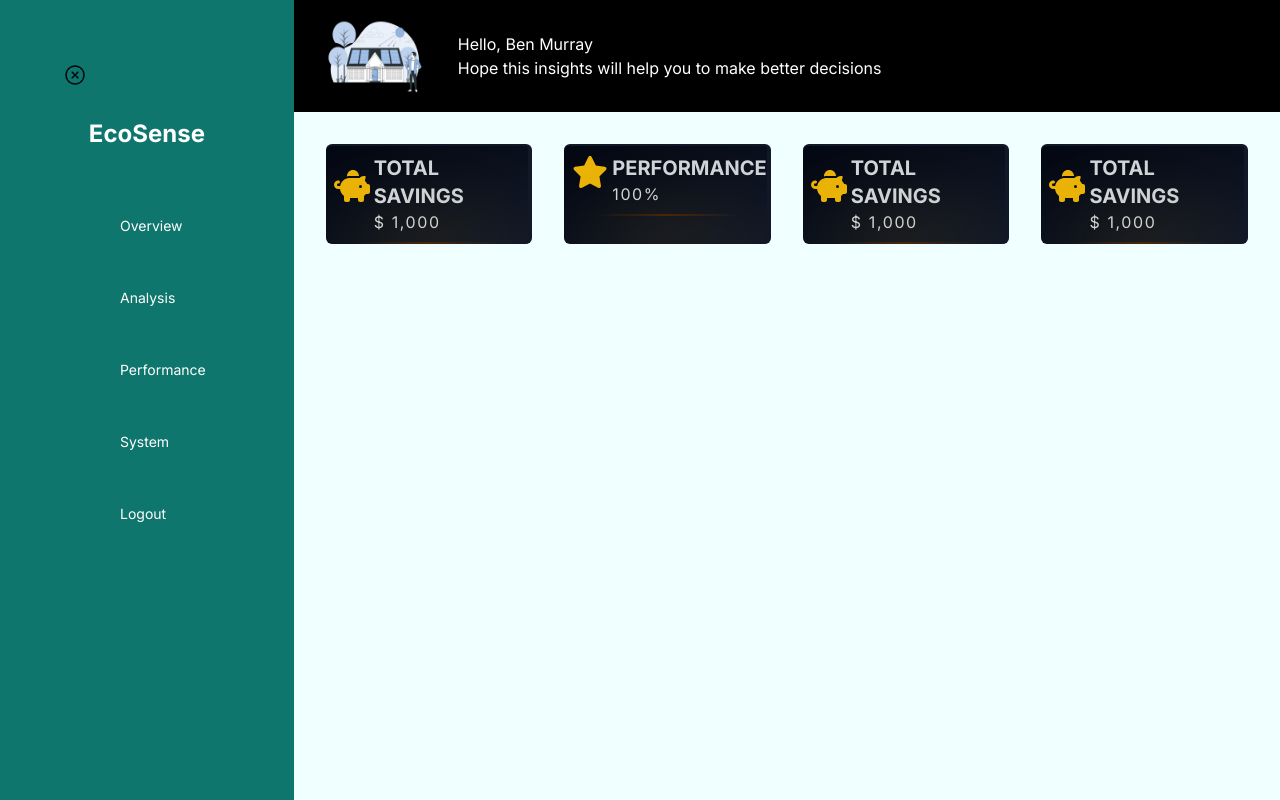
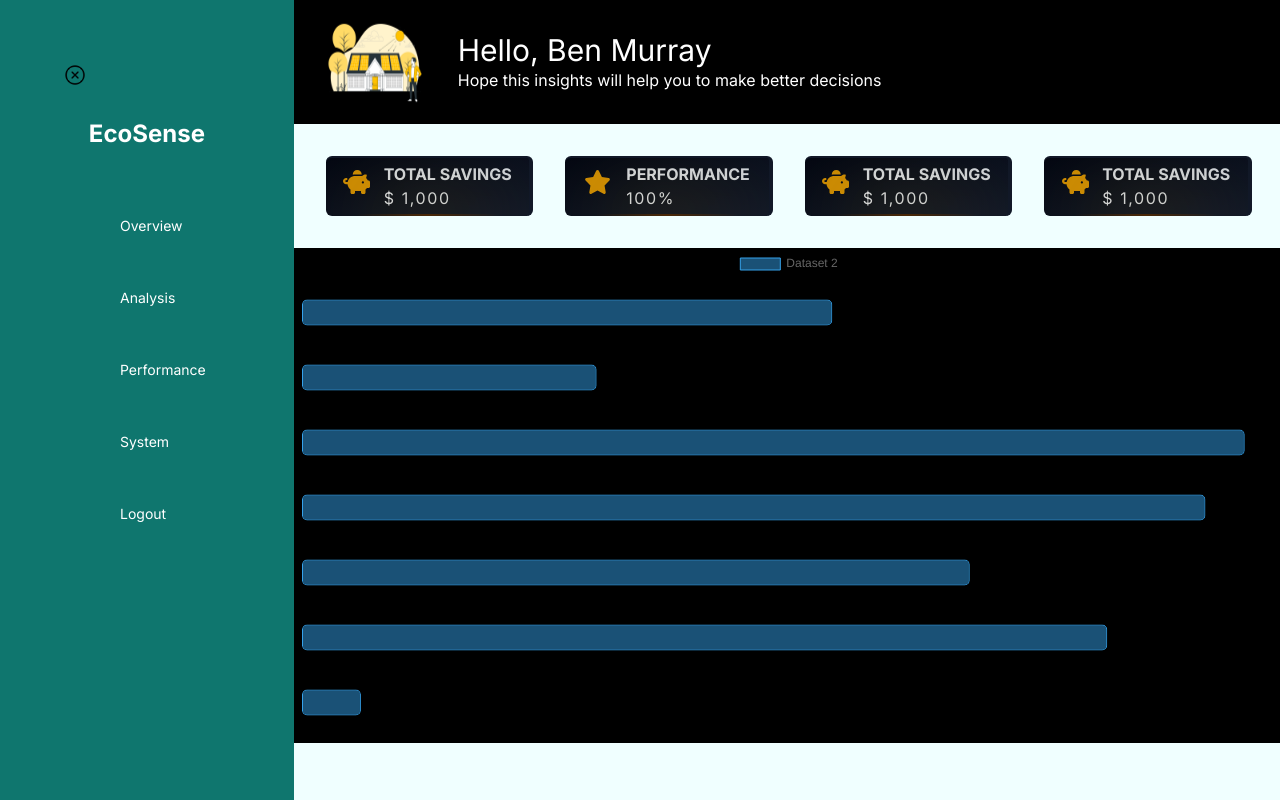
Before and after one commit to TechyMT/circuitSlingers-tataPowerHackathon, a Next.js app in the folder client/: page /dashboard in a window 1280 px wide. Built offline with nearby package versions, Linux system fonts and the light colour scheme.

Commit message:
dashboard changes

```diff
--- a/client/package.json
+++ b/client/package.json
@@ -9,16 +9,19 @@
     "lint": "next lint"
   },
   "dependencies": {
+    "@faker-js/faker": "^8.2.0",
     "@fortawesome/fontawesome-svg-core": "^6.4.2",
     "@fortawesome/free-solid-svg-icons": "^6.4.2",
     "@fortawesome/react-fontawesome": "^0.2.0",
     "@lordicon/element": "^1.1.0",
     "@nextui-org/react": "^2.1.13",
+    "chart.js": "^4.4.0",
     "framer-motion": "^10.16.4",
     "lord-icon-element": "^4.1.2",
     "lottie-web": "^5.12.2",
     "next": "14.0.0",
     "react": "^18",
+    "react-chartjs-2": "^5.2.0",
     "react-dom": "^18"
   },
   "devDependencies": {
--- a/client/src/app/components/Card.jsx
+++ b/client/src/app/components/Card.jsx
@@ -4,19 +4,19 @@ import { FontAwesomeIcon } from "@fortawesome/react-fontawesome";
 
 const Cards = (props) => {
   return (
-    <div className="card text-gray-300 w-[clamp(260px,80%,300px)] hover:brightness-90 transition-all cursor-pointer group bg-gradient-to-tl from-gray-900 to-gray-950 hover:from-gray-800 hover:to-gray-950 border-r-4 border-t-2 border-gray-900 rounded-md overflow-hidden relative">
-      <div className="px-2 py-2 flex justify-evenly">
+    <div className="card text-gray-300 w-[clamp(160px,80%,240px)] hover:brightness-90 transition-all cursor-pointer group bg-gradient-to-tl from-gray-900 to-gray-950 hover:from-gray-800 hover:to-gray-950 border-r-4 border-t-2 border-gray-900 rounded-md overflow-hidden relative">
+      <div className="p-1 flex justify-evenly">
         <div className="items-center flex">
-          <div className=" w-10 h-18 rounded-full rounded-tl-none mb-4 group-hover:-translate-y-1 group-hover:shadow-xl group-hover:shadow-red-900 transition-all">
+          <div className="rounded-full rounded-tl-none mb-4 group-hover:-translate-y-1 group-hover:shadow-xl group-hover:shadow-red-900 transition-all mt-auto">
             <FontAwesomeIcon
               icon={props.icon || faPiggyBank}
-              className="text-yellow-500"
-              size="2xl"
+              className="text-yellow-600"
+              size="xl"
             />
           </div>
         </div>
         <div>
-          <div className="uppercase font-bold text-xl">{props.name}</div>
+          <div className="uppercase font-bold text-md">{props.name}</div>
           <div className="text-gray-300 uppercase tracking-widest">
             {props.value}
           </div>
--- a/client/src/app/components/Dashboard.jsx
+++ b/client/src/app/components/Dashboard.jsx
@@ -1,16 +1,18 @@
 import React from "react";
-import Sidebar from "./Sidebar";
+import App from "./HorizontalChart";
 import Card from "./Card";
 import { faPiggyBank, faStar } from "@fortawesome/free-solid-svg-icons";
 
 const Dashboard = () => {
   return (
-      <div className="flex p-8 gap-8 justify-center">
-          <Card name="Total Savings" value="$ 1,000" icon={faPiggyBank } />
-          <Card name="Performance" value="100%" icon={faStar } />
-          <Card name="Total Savings" value="$ 1,000" />
-          <Card name="Total Savings" value="$ 1,000" />
-
+    <div>
+      <div className="flex p-8 gap-8 justify-evenly">
+        <Card name="Total Savings" value="$ 1,000" icon={faPiggyBank} />
+        <Card name="Performance" value="100%" icon={faStar} />
+        <Card name="Total Savings" value="$ 1,000" />
+        <Card name="Total Savings" value="$ 1,000" />
+      </div>
+      <App />
     </div>
   );
 };
--- a/client/src/app/components/DashboardNav.jsx
+++ b/client/src/app/components/DashboardNav.jsx
@@ -11,7 +11,7 @@ const DashNav = () => {
           <Image src={image} alt="storyset" width={100} height={60} />
         </div>
         <div className="flex flex-col p-8 rounded-sm">
-          <div className="h1 text-white">Hello, Ben Murray</div>
+          <div className="text-3xl text-white">Hello, Ben Murray</div>
           <div className="p text-white">
             Hope this insights will help you to make better decisions
           </div>
--- /dev/null
+++ b/client/src/app/components/HorizontalChart.jsx
@@ -0,0 +1,118 @@
+import React from "react";
+import {
+  Chart as ChartJS,
+  CategoryScale,
+  LinearScale,
+  BarElement,
+  Title,
+  Tooltip,
+  Legend,
+} from "chart.js";
+import { Bar } from "react-chartjs-2";
+import { faker } from "@faker-js/faker";
+
+ChartJS.register(
+  CategoryScale,
+  LinearScale,
+  BarElement,
+  Title,
+  Tooltip,
+  Legend
+);
+
+const progressBar = {
+    id: "progressBar",
+    beforeDraw: (chart) => {
+        const ctx = chart.ctx;
+        const meta = chart.getDatasetMeta(0);
+        const data = chart.data.datasets[0].data;
+        const colors = chart.data.datasets[0].backgroundColor;
+        const total = data.reduce((a, b) => a + b, 0);
+        let current = 0;
+        ctx.save();
+        meta.data.forEach((element, index) => {
+            const value = data[index];
+            const color = colors[index];
+            const start = current;
+            const end = current + value;
+            current = end;
+            ctx.beginPath();
+            ctx.moveTo(element.x, element.y);
+            ctx.fillStyle = color;
+            ctx.arc(element.x, element.y, element.width / 2, start * Math.PI * 2 / total - 0.5 * Math.PI, end * Math.PI * 2 / total - 0.5 * Math.PI);
+            ctx.lineTo(element.x, element.y);
+            ctx.fill();
+        });
+        ctx.restore();
+    }
+}
+
+export const options = {
+  indexAxis: "y",
+  plugins: {
+    legend: {
+      display: false,
+    },
+  },
+  scales: {
+    x: {
+      grid: {
+        display: false,
+        drawBorder: false,
+      },
+      ticks: {
+        display: false,
+      },
+      border: {
+        display: false,
+      },
+    },
+    y: {
+      grid: {
+        display: false,
+        drawBorder: false,
+      },
+      border: {
+        display: false,
+      },
+      ticks: {
+        display: false,
+        beginAtZero: true,
+      },
+    },
+    },
+    plugins: [
+      progressBar
+  ]
+};
+
+const labels = ["January", "February", "March", "April", "May", "June", "July"];
+
+export const data = {
+  labels,
+  datasets: [
+    {
+      label: "Dataset 2",
+      data: labels.map(() => faker.number.int({ min: 0, max: 50 })),
+      borderColor: "rgb(53, 162, 235)",
+      backgroundColor: "rgba(53, 162, 235, 0.5)",
+      borderWidth: 1,
+      borderRadius: 5,
+      barPercentage: 0.5,
+      borderSkipped: false,
+      categoryPercentage: 0.8,
+    },
+  ],
+};
+
+console.log(faker.number.int({ min: 0, max: 100 }));
+
+export default function App() {
+  return (
+    <div>
+      <div className="bg-black">
+        <Bar options={options} data={data} />
+      </div>
+    </div>
+  );
+}
--- a/client/src/app/components/Overview.jsx
+++ b/client/src/app/components/Overview.jsx
@@ -1,7 +1,7 @@
 import React from "react";
 
 import Sidebar from "./Sidebar";
-import FourCards from "./FourCards";
+
 
 const Overview = () => {
     return (
@@ -11,7 +11,7 @@ const Overview = () => {
             </div>
             <div className="p-10">
                 <h1>Overview</h1>
-                <FourCards w={ 20 } />
+
             </div>
         </div>
 
--- /dev/null
+++ b/client/src/app/constants/data.js
@@ -0,0 +1,19 @@
+const data = {
+    labels: ['Red', 'Orange', 'Blue'],
+    // datasets is an array of objects where each object represents a set of data to display corresponding to the labels above. for brevity, we'll keep it at one object
+    datasets: [
+        {
+            label: 'Popularity of colours',
+            data: [55, 23, 96],
+            // you can set indiviual colors for each bar
+            backgroundColor: [
+                'rgba(255, 255, 255, 0.6)',
+                'rgba(255, 255, 255, 0.6)',
+                'rgba(255, 255, 255, 0.6)'
+            ],
+            borderWidth: 1,
+        }
+    ]
+};
+
+module.exports = data;
```
Also changed, not shown: client/public/images/storySet.png, 1 other file (tests, documents, lock files or other folders).
